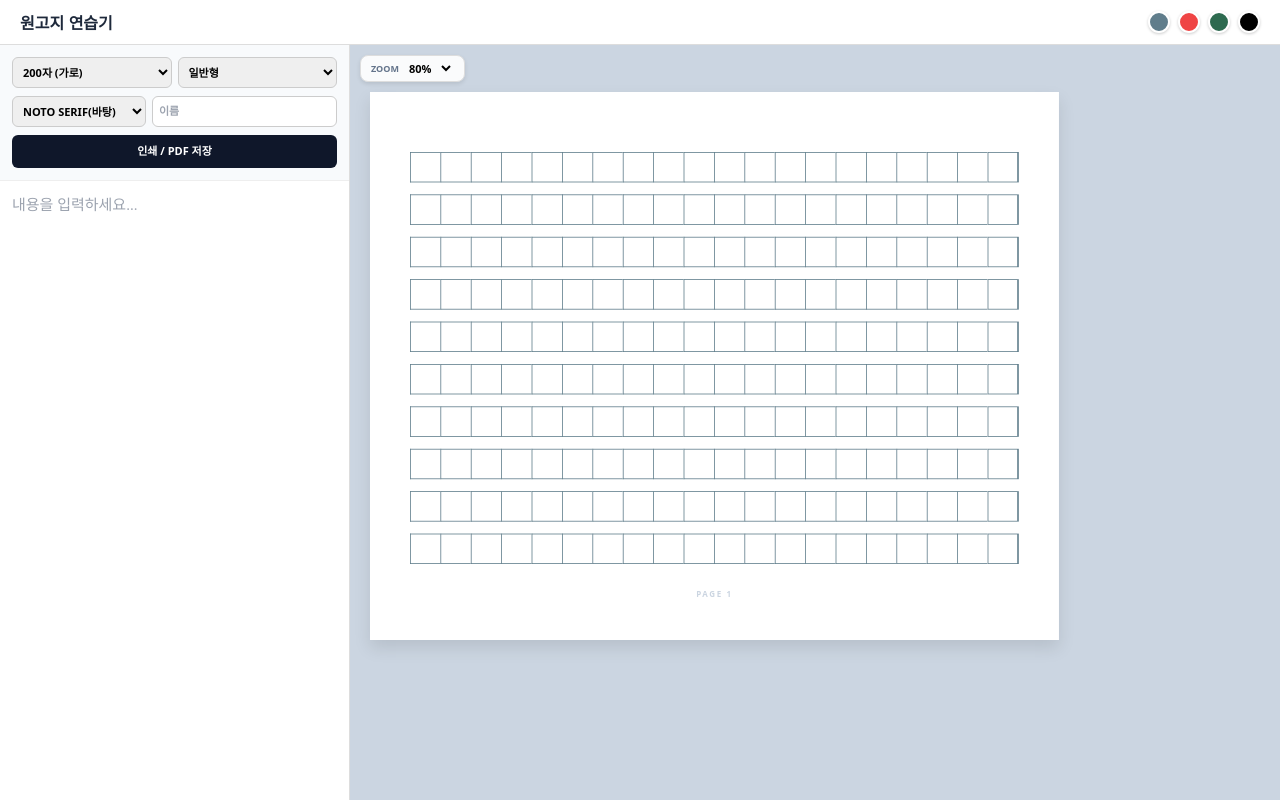
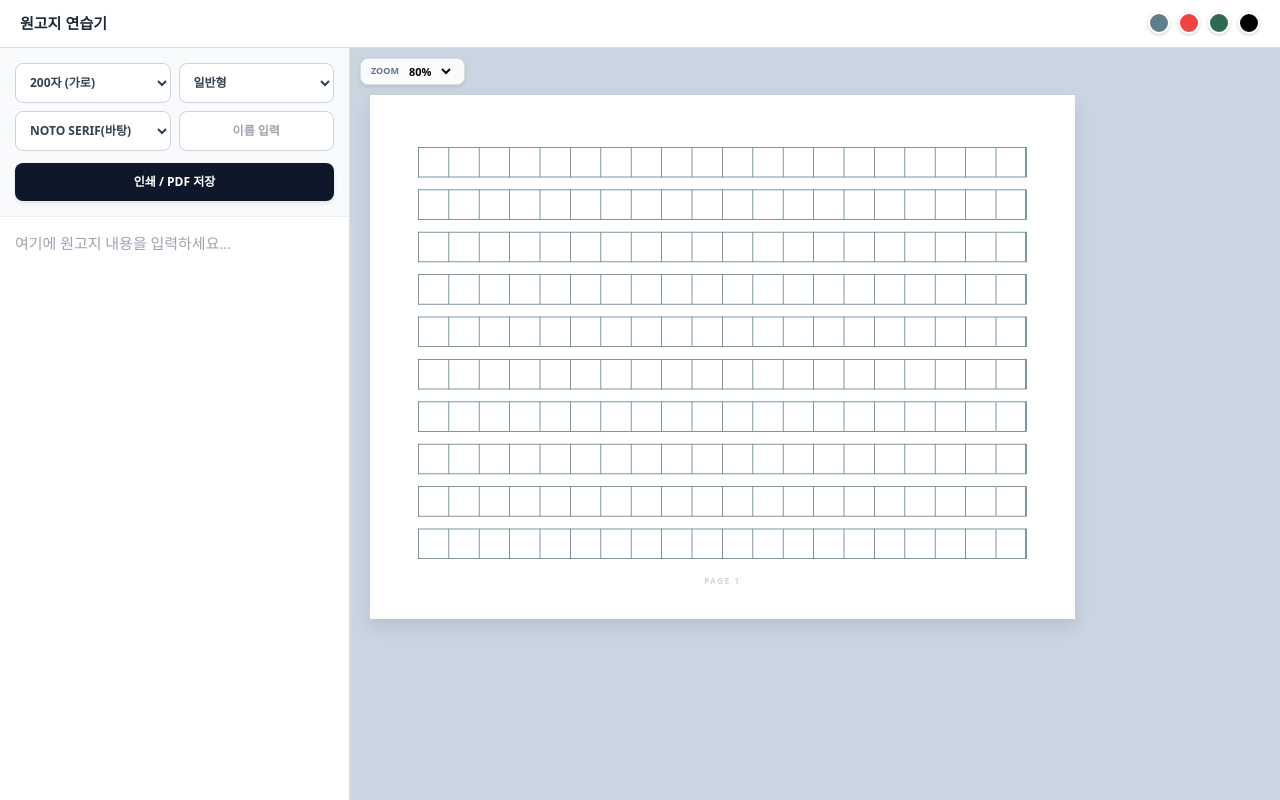
Before and after one commit to 02100korean/wongoji_s, a React (Create React App) app: page / in a window 1280 px wide. Built offline with nearby package versions, Linux system fonts and the light colour scheme.

Commit message:
App.js 업데이트

```diff
--- a/src/App.js
+++ b/src/App.js
@@ -82,9 +82,26 @@ const App = () => {
         .main-container { display: flex; flex: 1; flex-direction: row; overflow: hidden; }
         .sidebar { width: 350px; background-color: white; border-right: 1px solid #ddd; display: flex; flex-direction: column; height: 100%; z-index: 30; }
 
+        /* 컨트롤 박스 공통 스타일 */
+        .control-item {
+          width: 100%;
+          height: 40px;
+          padding: 0 10px;
+          border-radius: 8px;
+          border: 1px solid #cbd5e1;
+          font-size: 12px;
+          font-weight: 700;
+          color: #334155;
+          background-color: white;
+          box-sizing: border-box;
+          outline: none;
+          transition: border-color 0.2s;
+        }
+        .control-item:focus { border-color: #64748b; }
+
         @media (max-width: 768px) {
           .main-container { flex-direction: column; }
-          .sidebar { width: 100%; height: 40%; border-right: none; border-bottom: 1px solid #ddd; }
+          .sidebar { width: 100%; height: 42%; border-right: none; border-bottom: 1px solid #ddd; }
         }
 
         @media print {
@@ -94,12 +111,12 @@ const App = () => {
           div[style*="transform"] { transform: scale(1) !important; }
           .p-landscape { @page { size: auto; margin: 10mm; } }
           .p-portrait { @page { size: auto; margin: 10mm; } }
-          .page-unit { page-break-after: always !important; display: flex !important; align-items: center; justify-content: center; height: 100vh; }
+          .page-unit { page-break-after: always !important; display: flex !important; align-items: center; justify-content: center; height: 100vh; padding: 0 !important; }
         }
       `}</style>
 
-      <header className="no-print" style={{ backgroundColor: 'white', borderBottom: '1px solid #ddd', padding: '10px 20px', display: 'flex', justifyContent: 'space-between', alignItems: 'center', zIndex: 100 }}>
-        <div style={{ fontWeight: '900', color: '#1e293b', fontFamily: "'Noto Sans KR', sans-serif" }}>원고지 연습기</div>
+      <header className="no-print" style={{ backgroundColor: 'white', borderBottom: '1px solid #ddd', padding: '12px 20px', display: 'flex', justifyContent: 'space-between', alignItems: 'center', zIndex: 100 }}>
+        <div style={{ fontWeight: '900', color: '#1e293b', fontFamily: "'Noto Sans KR', sans-serif", fontSize: '15px' }}>원고지 연습기</div>
         <div style={{ display: 'flex', gap: '8px' }}>
           {['#607d8b', '#ef4444', '#2d6a4f', '#000000'].map(c => (
             <button key={c} onClick={() => setLineColor(c)} style={{ width: '22px', height: '22px', borderRadius: '50%', border: '2px solid white', boxShadow: '0 1px 3px rgba(0,0,0,0.2)', cursor: 'pointer', backgroundColor: c }} />
@@ -109,37 +126,44 @@ const App = () => {
 
       <div className="main-container">
         <aside className="sidebar no-print">
-          <div style={{ padding: '12px', backgroundColor: '#f8fafc', borderBottom: '1px solid #eee', display: 'flex', flexDirection: 'column', gap: '8px' }}>
-            <div style={{ display: 'grid', gridTemplateColumns: '1fr 1fr', gap: '6px' }}>
-              <select value={gridType} onChange={e => setGridType(e.target.value)} style={{ padding: '6px', borderRadius: '6px', border: '1px solid #ccc', fontSize: '11px', fontWeight: 'bold' }}>
+          <div style={{ padding: '15px', backgroundColor: '#f8fafc', borderBottom: '1px solid #eee', display: 'flex', flexDirection: 'column', gap: '12px' }}>
+
+            {/* 4개 박스 2x2 그리드 배치 */}
+            <div style={{ display: 'grid', gridTemplateColumns: '1fr 1fr', gap: '8px' }}>
+              <select value={gridType} onChange={e => setGridType(e.target.value)} className="control-item">
                 <option value="200">200자 (가로)</option>
                 <option value="400">400자 (세로)</option>
               </select>
-              <select value={viewMode} onChange={e => setViewMode(e.target.value)} style={{ padding: '6px', borderRadius: '6px', border: '1px solid #ccc', fontSize: '11px', fontWeight: 'bold' }}>
+
+              <select value={viewMode} onChange={e => setViewMode(e.target.value)} className="control-item">
                 <option value="traditional">일반형</option>
                 <option value="feedback">피드백용</option>
                 <option value="grid">격자형</option>
               </select>
-            </div>
-            <div style={{ display: 'flex', gap: '6px' }}>
-              <select
-                value={fontFamily}
-                onChange={e => setFontFamily(e.target.value)}
-                style={{ padding: '6px', borderRadius: '6px', border: '1px solid #ccc', fontSize: '11px', fontWeight: 'bold', width: '60%' }}
-              >
-                {/* 요청하신 명칭으로 수정 */}
+
+              <select value={fontFamily} onChange={e => setFontFamily(e.target.value)} className="control-item">
                 <option value="'Noto Serif KR', serif">NOTO SERIF(바탕)</option>
                 <option value="'Noto Sans KR', sans-serif">NOTO SANS(고딕)</option>
               </select>
-              <input type="text" value={studentName} onChange={e => setStudentName(e.target.value)} placeholder="이름" style={{ flex: 1, padding: '6px', borderRadius: '6px', border: '1px solid #ccc', fontSize: '11px', fontWeight: 'bold' }} />
+
+              <input
+                type="text"
+                value={studentName}
+                onChange={e => setStudentName(e.target.value)}
+                placeholder="이름 입력"
+                className="control-item"
+                style={{ textAlign: 'center' }}
+              />
             </div>
-            <button onClick={() => window.print()} style={{ backgroundColor: '#0f172a', color: 'white', padding: '8px', borderRadius: '6px', fontSize: '11px', fontWeight: 'bold', border: 'none', cursor: 'pointer' }}>인쇄 / PDF 저장</button>
+
+            <button onClick={() => window.print()} style={{ backgroundColor: '#0f172a', color: 'white', padding: '10px', borderRadius: '8px', fontSize: '12px', fontWeight: 'bold', border: 'none', cursor: 'pointer', boxShadow: '0 2px 4px rgba(0,0,0,0.1)' }}>인쇄 / PDF 저장</button>
           </div>
+
           <textarea
             value={content}
             onChange={e => setContent(e.target.value)}
-            style={{ flex: 1, padding: '12px', border: 'none', outline: 'none', resize: 'none', fontSize: '15px', lineHeight: '1.6', fontFamily }}
-            placeholder="내용을 입력하세요..."
+            style={{ flex: 1, padding: '15px', border: 'none', outline: 'none', resize: 'none', fontSize: '15px', lineHeight: '1.6', fontFamily }}
+            placeholder="여기에 원고지 내용을 입력하세요..."
           />
         </aside>
 
@@ -176,7 +200,7 @@ const ManuscriptContainer = ({ text, gridType, viewMode, lineColor, name, fontFa
       <div style={{ display: 'inline-flex', flexDirection: 'column', alignItems: 'center', backgroundColor: 'white', boxShadow: '0 10px 20px rgba(0,0,0,0.1)' }}>
         {Array.from({ length: pageCount }).map((_, p) => (
           <div key={p} className="page-unit" style={{ display: 'flex', flexDirection: 'column', alignItems: 'center' }}>
-            <div style={{ backgroundColor: 'white', display: 'flex', flexDirection: 'column', alignItems: 'center', padding: '50px', width: 'max-content' }}>
+            <div style={{ backgroundColor: 'white', display: 'flex', flexDirection: 'column', alignItems: 'center', padding: '40px 60px', width: 'max-content' }}>
               <div style={{ width: '100%', display: 'flex', justifyContent: 'end', marginBottom: '25px' }}>
                 {p === 0 && name && <div style={{ borderBottom: '2px solid black', padding: '0 25px 5px 25px', fontSize: '18px', fontWeight: 'bold', fontFamily }}>이름: {name}</div>}
               </div>
@@ -187,8 +211,10 @@ const ManuscriptContainer = ({ text, gridType, viewMode, lineColor, name, fontFa
                   </div>
                 ))}
               </div>
-              <div className="no-print" style={{ marginTop: '30px', fontSize: '10px', color: '#cbd5e1', fontWeight: 'bold', letterSpacing: '2px' }}>PAGE {p + 1}</div>
-              {p < pageCount - 1 && <div className="no-print" style={{ width: '100%', borderBottom: '2px dotted #eee', margin: '60px 0' }}></div>}
+              <div className="no-print" style={{ marginTop: '20px', fontSize: '10px', color: '#cbd5e1', fontWeight: 'bold', letterSpacing: '2px' }}>PAGE {p + 1}</div>
+              {p < pageCount - 1 && (
+                <div className="no-print" style={{ width: '100%', borderBottom: '2px dotted #eee', margin: '15px 0' }}></div>
+              )}
             </div>
           </div>
         ))}
```
